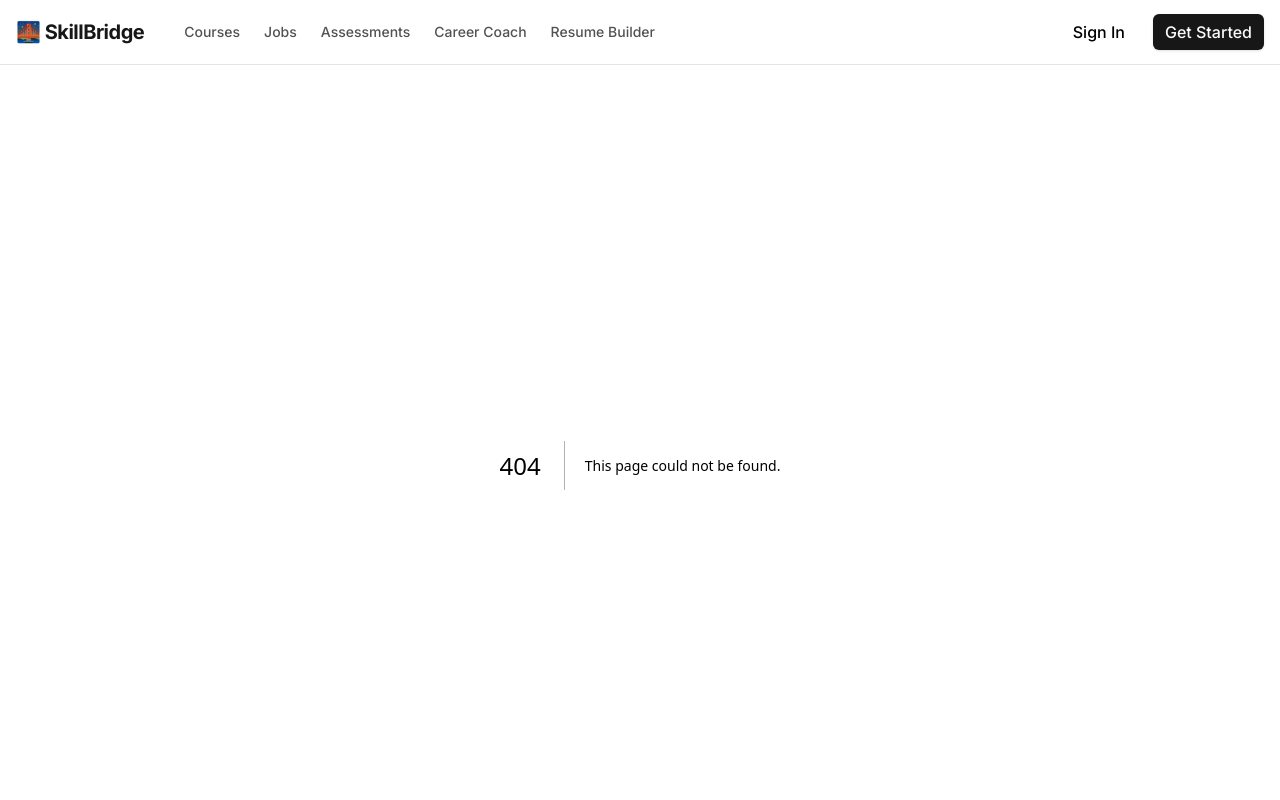
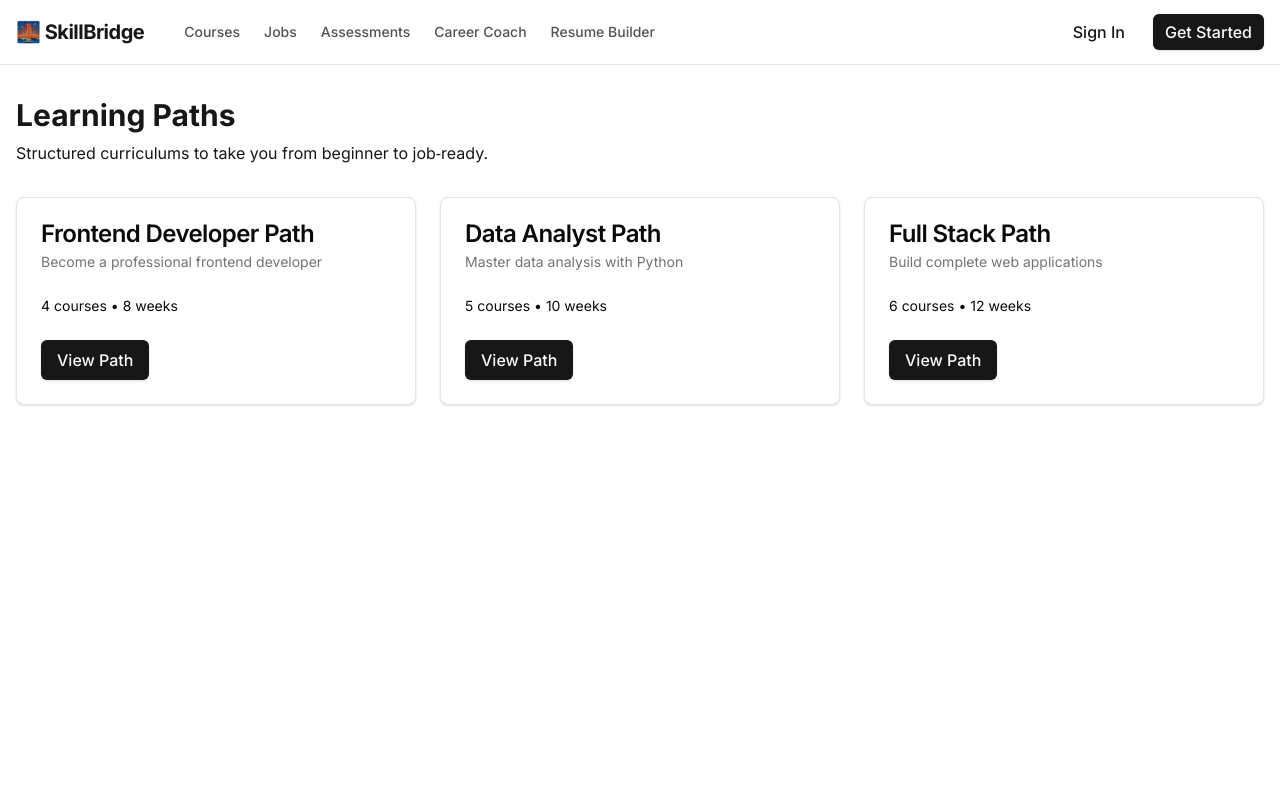
Before and after one commit to kenenisabeyan/edot-bridge, a Next.js app: page /learning-paths in a window 1280 px wide. Before the commit this address had no page. Shown: the top 800 px of the page. Built offline with nearby package versions, Linux system fonts and the light colour scheme.

Commit message:
feat: add ForumPage and LearningPathsPage components with topic and path listings

```diff
--- /dev/null
+++ b/app/forum/page.tsx
@@ -0,0 +1,37 @@
+import { Card, CardContent, CardHeader, CardTitle } from "@/components/ui/card";
+import { Button } from "@/components/ui/button";
+import Link from "next/link";
+
+const topics = [
+  { id: 1, title: "How to start with React?", replies: 5, lastActive: "2 hours ago" },
+  { id: 2, title: "Best resources for learning Python", replies: 12, lastActive: "Yesterday" },
+  { id: 3, title: "Portfolio review request", replies: 3, lastActive: "3 days ago" },
+];
+
+export default function ForumPage() {
+  return (
+    <div className="container mx-auto py-8 px-4 max-w-4xl">
+      <div className="flex justify-between items-center mb-6">
+        <h1 className="text-3xl font-bold">Community Forum</h1>
+        <Button>New Topic (Mock)</Button>
+      </div>
+      <div className="space-y-4">
+        {topics.map(topic => (
+          <Card key={topic.id}>
+            <CardHeader>
+              <CardTitle>
+                <Link href={`/forum/topic/${topic.id}`} className="hover:underline">
+                  {topic.title}
+                </Link>
+              </CardTitle>
+            </CardHeader>
+            <CardContent className="flex justify-between text-sm text-muted-foreground">
+              <span>{topic.replies} replies</span>
+              <span>Last active {topic.lastActive}</span>
+            </CardContent>
+          </Card>
+        ))}
+      </div>
+    </div>
+  );
+}
--- /dev/null
+++ b/app/learning-paths/page.tsx
@@ -0,0 +1,36 @@
+import Link from "next/link";
+import { Card, CardContent, CardDescription, CardFooter, CardHeader, CardTitle } from "@/components/ui/card";
+import { Button } from "@/components/ui/button";
+
+const paths = [
+  { id: "frontend", title: "Frontend Developer Path", description: "Become a professional frontend developer", courses: 4, duration: "8 weeks" },
+  { id: "data", title: "Data Analyst Path", description: "Master data analysis with Python", courses: 5, duration: "10 weeks" },
+  { id: "fullstack", title: "Full Stack Path", description: "Build complete web applications", courses: 6, duration: "12 weeks" },
+];
+
+export default function LearningPathsPage() {
+  return (
+    <div className="container mx-auto py-8 px-4">
+      <h1 className="text-3xl font-bold mb-2">Learning Paths</h1>
+      <p className="text-muted-foreground mb-8">Structured curriculums to take you from beginner to job‑ready.</p>
+      <div className="grid grid-cols-1 md:grid-cols-2 lg:grid-cols-3 gap-6">
+        {paths.map(path => (
+          <Card key={path.id}>
+            <CardHeader>
+              <CardTitle>{path.title}</CardTitle>
+              <CardDescription>{path.description}</CardDescription>
+            </CardHeader>
+            <CardContent>
+              <p className="text-sm">{path.courses} courses • {path.duration}</p>
+            </CardContent>
+            <CardFooter>
+              <Button asChild>
+                <Link href={`/learning-paths/${path.id}`}>View Path</Link>
+              </Button>
+            </CardFooter>
+          </Card>
+        ))}
+      </div>
+    </div>
+  );
+}
```
